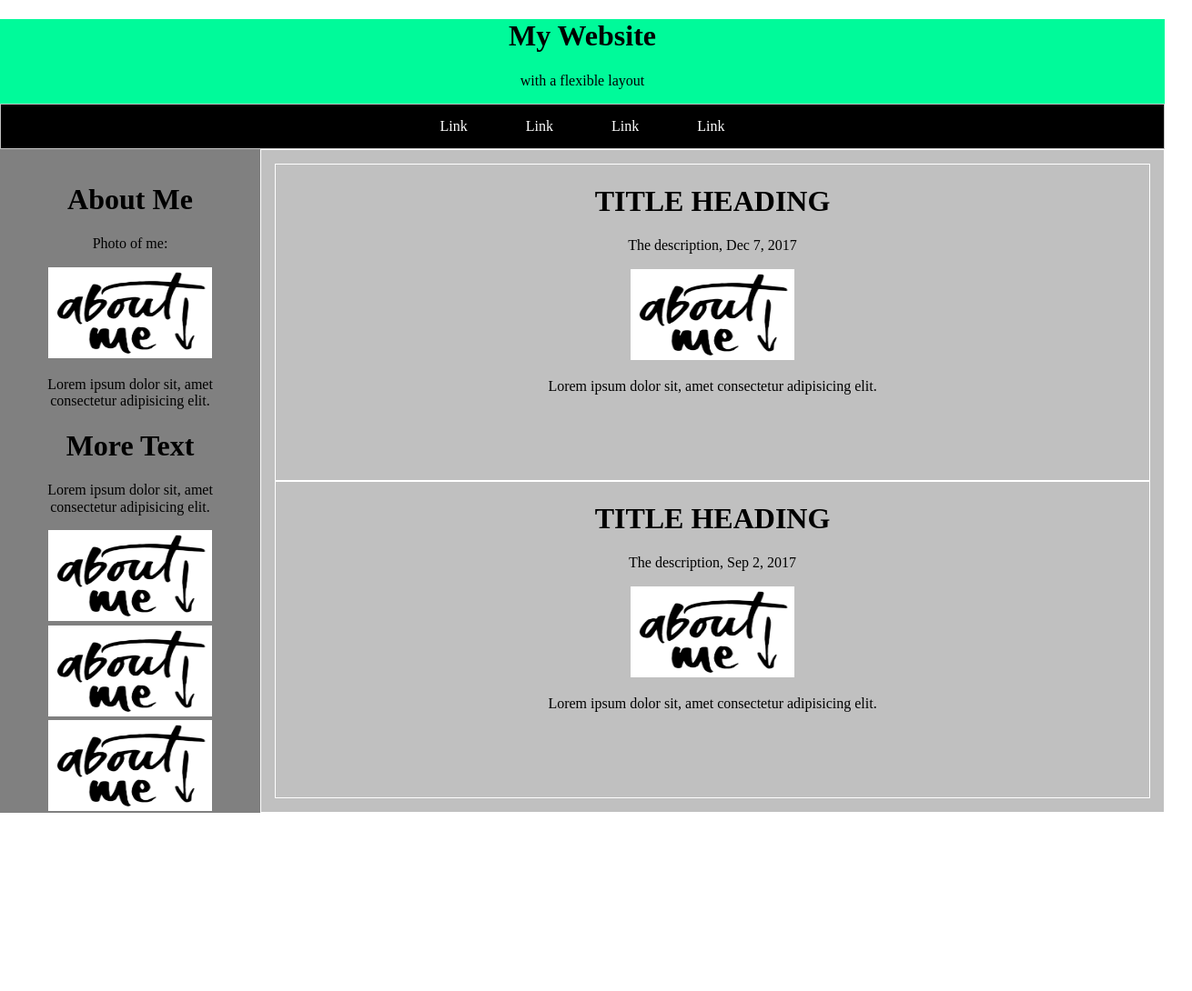
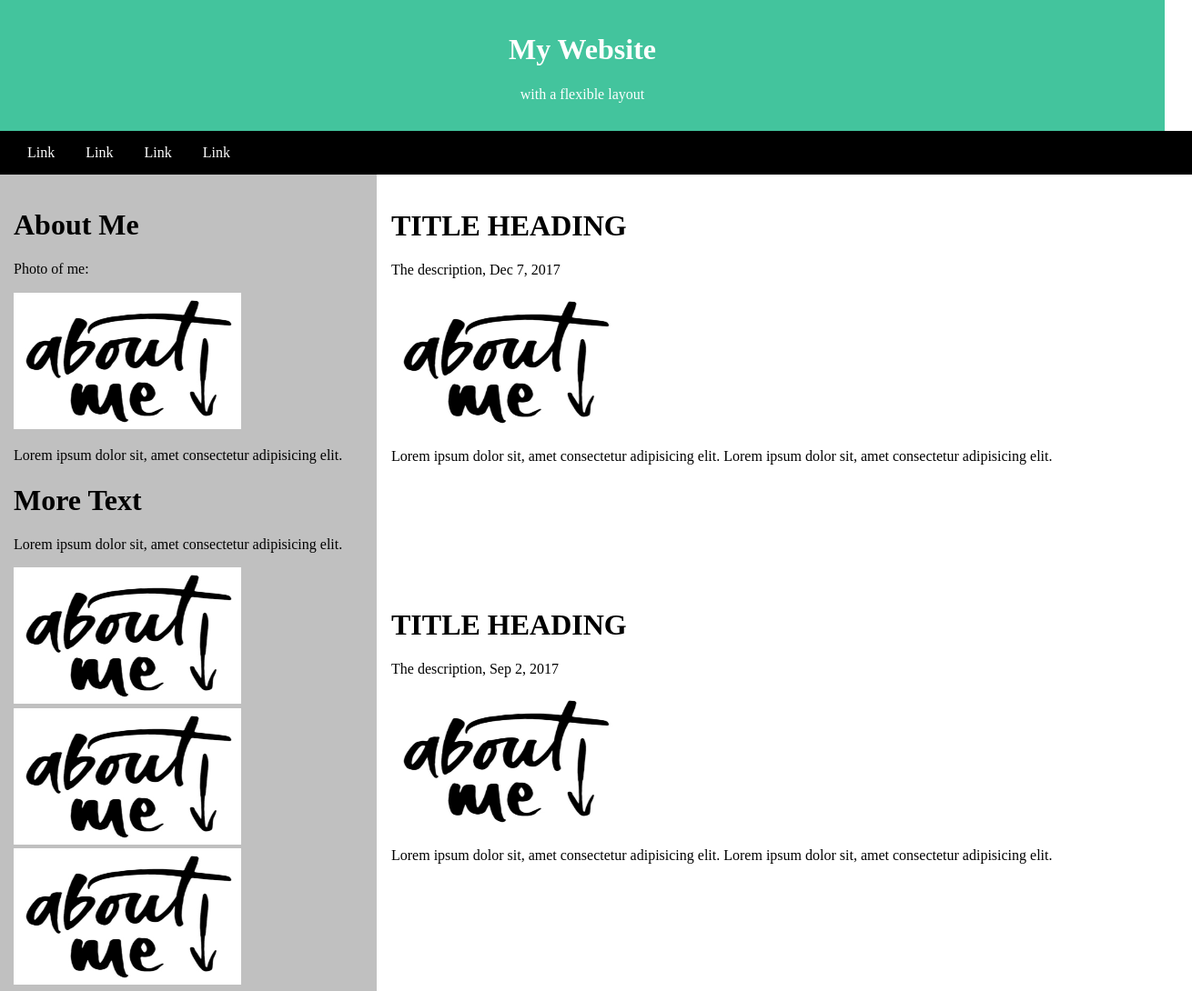
Before and after one commit to grtg/demo-flexbox, a plain HTML site: page index.html in a window 1280 px wide. Shown: the top 1090 px of the page at 91% size, 1310 px wide, since content can reach past the window. Before the commit the page ends 896 px from the top, so only its background shows below. Drawn offline with nearby package versions, Linux system fonts and the light colour scheme.

Commit message:
stylesheet updated

```diff
--- a/index.html
+++ b/index.html
@@ -11,14 +11,13 @@
 <header>
 <h1>My Website</h1>
 <p>with a flexible layout</p>
-
+</header>
 <div class="topnav">
    <a href="#">Link</a>
    <a href="#">Link</a>
    <a href="#">Link</a>
    <a href="#about">Link</a>
   </div>
-</header>
 <main>
     <div class="aboutme">
     <h1>About Me</h1>
@@ -38,14 +37,14 @@
     <h1>TITLE HEADING</h1>
     <p>The description, Dec 7, 2017</p>
 <img src="images/about.png">
-<p>Lorem ipsum dolor sit, amet consectetur adipisicing elit.</p>
+<p>Lorem ipsum dolor sit, amet consectetur adipisicing elit. Lorem ipsum dolor sit, amet consectetur adipisicing elit.</p>
 </div>
 
     <div class="second-column">
     <h1>TITLE HEADING</h1>
 <p>The description, Sep 2, 2017</p>
 <img src="images/about.png">
-<p>Lorem ipsum dolor sit, amet consectetur adipisicing elit.</p>
+<p>Lorem ipsum dolor sit, amet consectetur adipisicing elit. Lorem ipsum dolor sit, amet consectetur adipisicing elit.</p>
 </div>
 </div>
 </main>
--- a/styles.css
+++ b/styles.css
@@ -1,12 +1,13 @@
 
 header {
-    background-color: mediumspringgreen;
-    color: black;
+    background-color: rgb(67, 196, 157);
+    color: white;
+    padding: 15px;
     text-align: center;
 }
 
 .topnav {
-    border: 1px solid silver;
+    width: 100%;
     background-color: black;
     padding:15px;
 }
@@ -14,7 +15,7 @@ header {
 .topnav a {
     color: white;
     text-decoration: none;
-    padding: 30px;
+    padding: 15px;
 }
 
 main {
@@ -25,41 +26,39 @@ main {
 }
 
 img {
-    width: 180px;
-    height: 100px;
+    width: 250px;
+    height: 150px;
   }
 
 .aboutme {
-    width: 20%;
-    max-height: 700px;
-    background-color: grey;
+    width: 30%;
+    max-height: 900px;
+    background-color: silver;
     padding: 15px;
-    text-align: center;
+    text-align: left;
     color: black;
     order: 1;
 }
 
 .container {
-    width: 80%;
-    max-height: 700px;
+    width: 70%;
+    max-height: 900px;
     border: 1px solid white;
-    background-color: silver;
+    background-color: white;
     flex: 1;
     display: flex;
     flex-direction: column;
     padding: 15px;
-    text-align: center;
+    text-align: left;
     color: black;
 }
 
 .first-column {
-background-color: silver;
-border: 1px solid white;
+background-color: white;
 flex: 1;
 }
 
 .second-column {
-background-color: silver;
-border: 1px solid white;
+background-color: white;
 flex: 1;
 }
```
